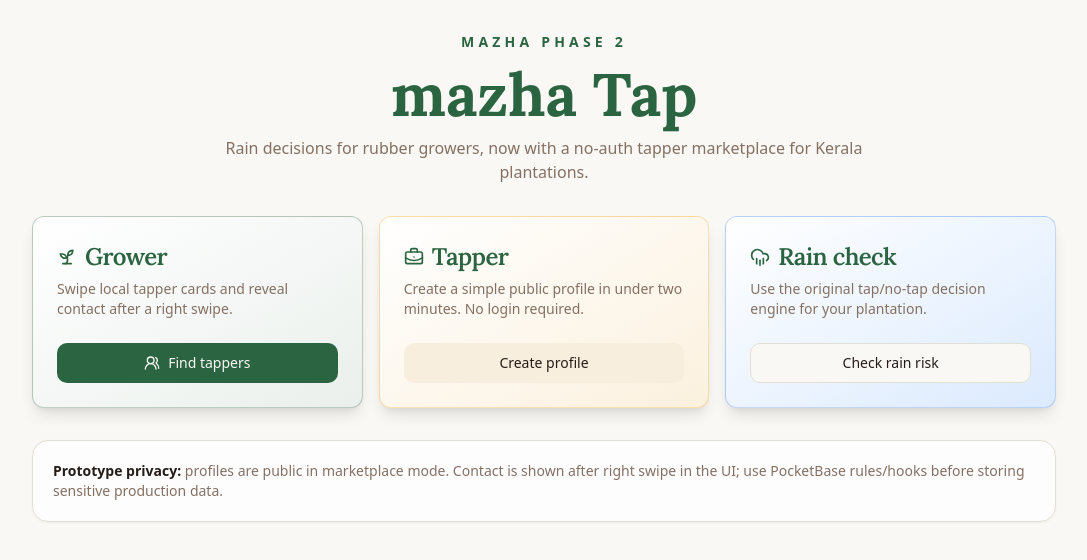
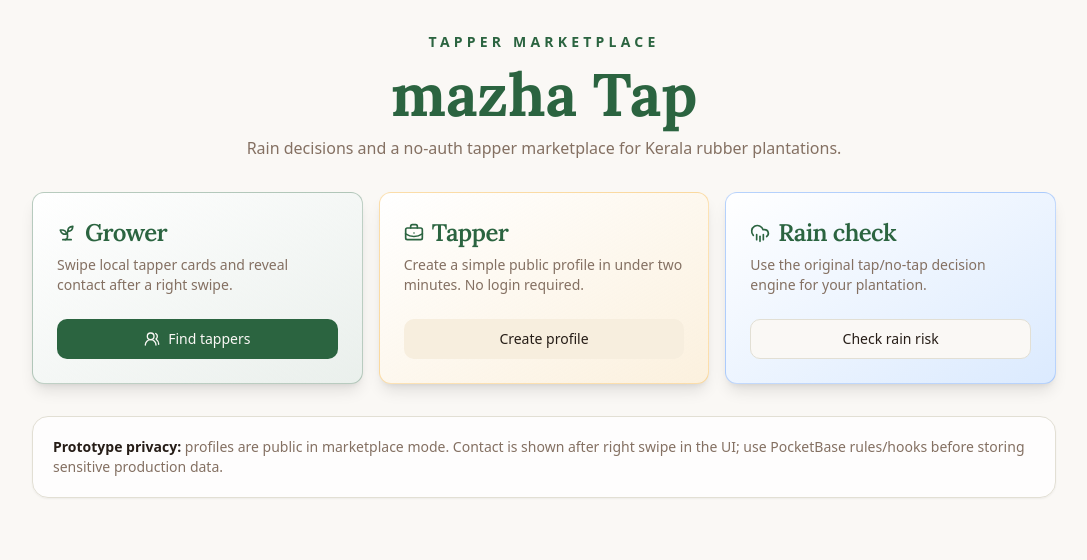
Before and after one commit to Naseem9brev/mazha-Tap-, a Next.js app in the folder frontend/: page / in a window 1280 px wide. Shown: the top 560 px of the page, without its empty margins (96-1183 px from the left). Built offline with nearby package versions, Linux system fonts and the light colour scheme; no server answers.

Commit message:
fix: present marketplace as current product section

```diff
--- a/frontend/components/MarketplaceShell.tsx
+++ b/frontend/components/MarketplaceShell.tsx
@@ -33,9 +33,9 @@ export function MarketplaceShell({ onRainMode }: MarketplaceShellProps) {
     <div className="min-h-screen bg-background px-4 py-8">
       <div className="mx-auto max-w-5xl space-y-8">
         <div className="text-center">
-          <p className="mb-3 text-sm font-semibold uppercase tracking-[0.3em] text-primary">Mazha Phase 2</p>
+          <p className="mb-3 text-sm font-semibold uppercase tracking-[0.3em] text-primary">Tapper marketplace</p>
           <h1 className="font-lora text-5xl font-bold text-primary md:text-6xl">mazha Tap</h1>
-          <p className="mx-auto mt-3 max-w-2xl text-muted-foreground">Rain decisions for rubber growers, now with a no-auth tapper marketplace for Kerala plantations.</p>
+          <p className="mx-auto mt-3 max-w-2xl text-muted-foreground">Rain decisions and a no-auth tapper marketplace for Kerala rubber plantations.</p>
         </div>
 
         <div className="grid gap-4 md:grid-cols-3">
```
Also changed, not shown: 1 other file (tests, documents, lock files or other folders).
